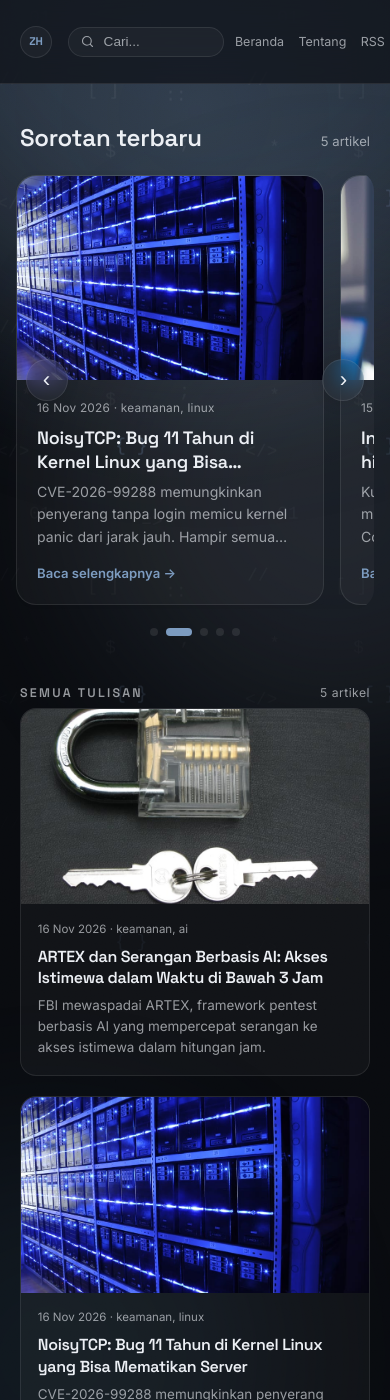
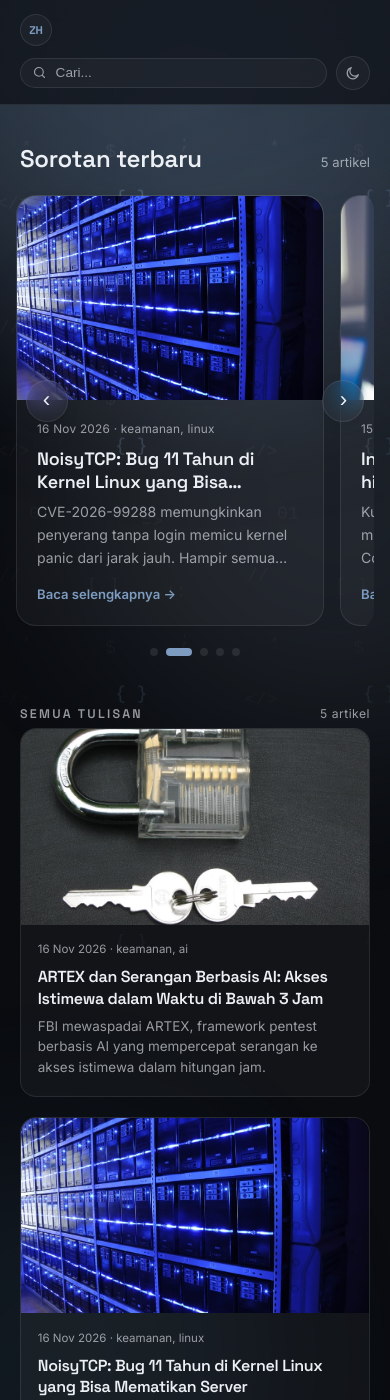
Before and after one commit to zidan-herlangga/blog, a Jekyll site: the page built from index.md, in a window 390 px wide and 1400 px high. Built offline with Jekyll 4.4.1, drawn with Linux system fonts in a browser that asks for light colours; comment, search, counter and statistics services are not loaded.

Commit message:
fix: header & layout responsive di mobile (no horizontal scroll)

```diff
--- a/assets/css/style.css
+++ b/assets/css/style.css
@@ -61,6 +61,7 @@ html {
   scroll-behavior: smooth;
   -webkit-text-size-adjust: 100%;
   scroll-padding-top: 5rem;
+  overflow-x: hidden;
 }
 
 @media (prefers-reduced-motion: reduce) {
@@ -1454,8 +1455,27 @@ hr {
 .carousel__btn--next { right: -0.75rem; }
 
 @media (max-width: 640px) {
-  .carousel__btn--prev { left: 0.35rem; }
-  .carousel__btn--next { right: 0.35rem; }
+  .site-header .container {
+    flex-wrap: wrap;
+    gap: 0.6rem;
+  }
+
+  .header-actions {
+    width: 100%;
+    justify-content: space-between;
+  }
+
+  .site-nav {
+    display: none;
+  }
+
+  .site-search {
+    flex: 1;
+  }
+
+  .site-search__input {
+    width: 100%;
+  }
 }
 
 .carousel__dots {
@@ -1743,3 +1763,8 @@ hr {
   -webkit-box-orient: vertical;
   overflow: hidden;
 }
+
+@media (max-width: 640px) {
+  .carousel__btn--prev { left: 0.35rem; }
+  .carousel__btn--next { right: 0.35rem; }
+}
```
